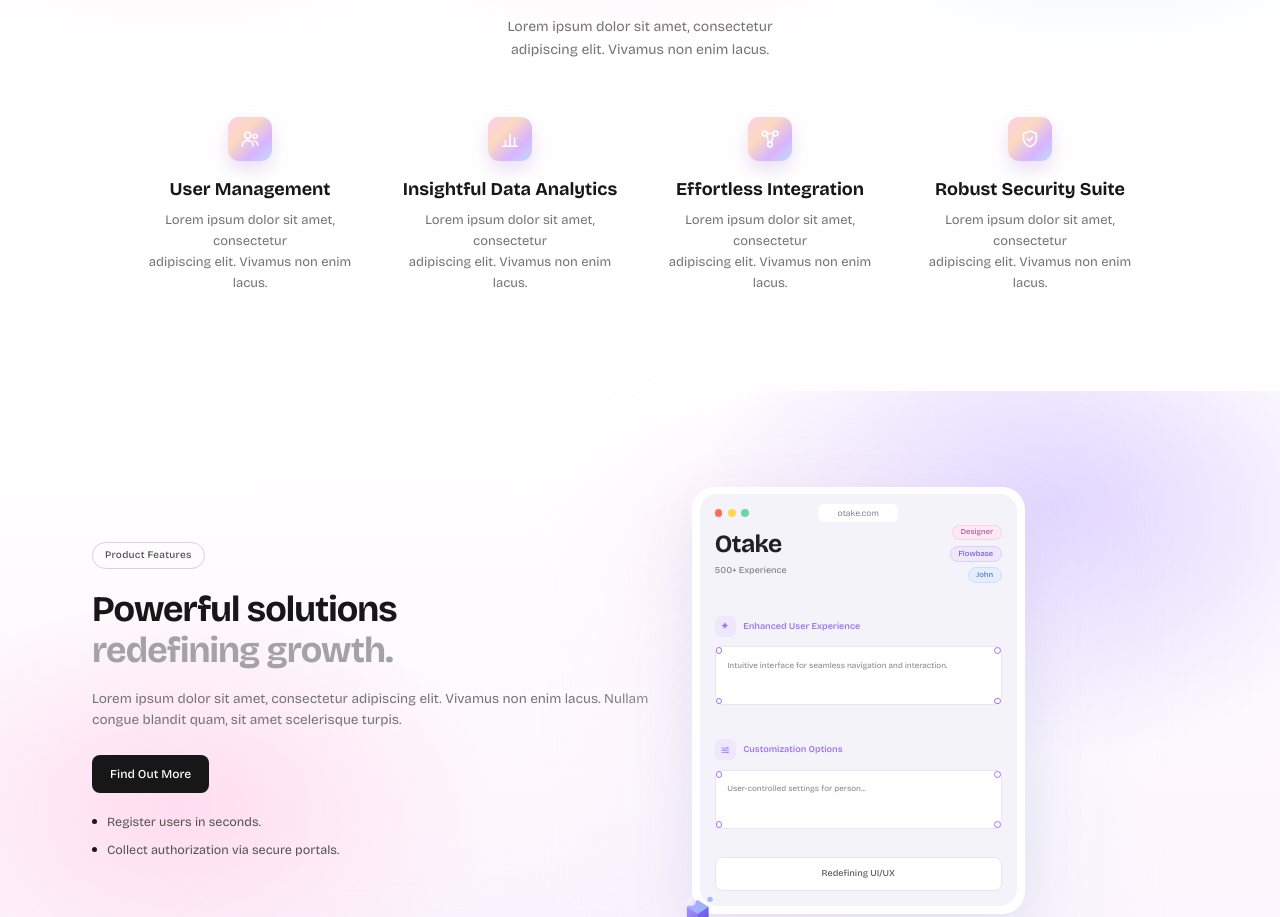
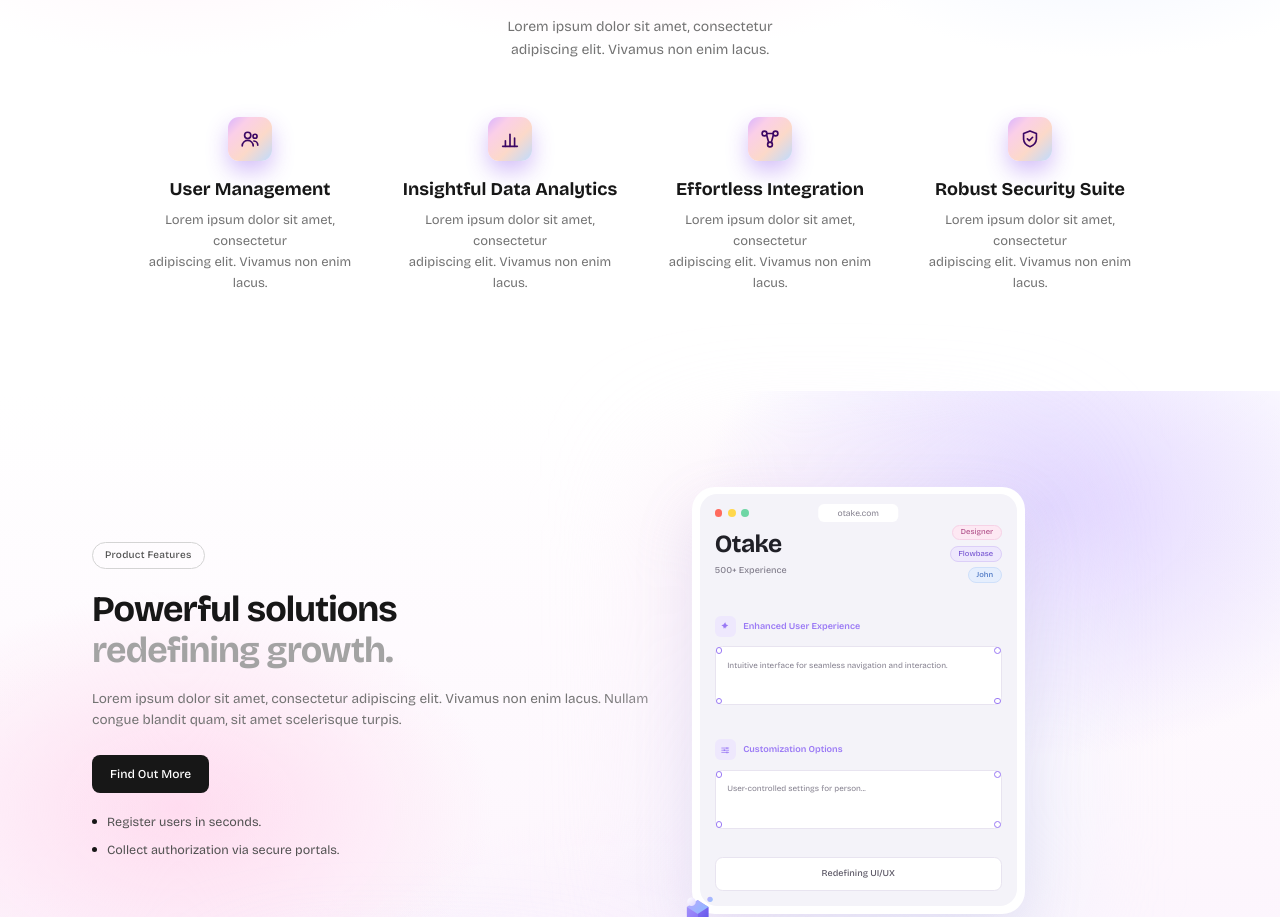
Before and after one commit to priyansh-kevalon/Otake-Website-Design, a React (Vite) app in the folder frontend/: page / in a window 1280 px wide. Shown: the part 2147-3064 px from the top of the page. Built offline with nearby package versions, Linux system fonts and the light colour scheme.

Commit message:
feat: update icon stroke width and gradient background for improved visual consistency

```diff
--- a/frontend/src/components/sections/BusinessGrowth.jsx
+++ b/frontend/src/components/sections/BusinessGrowth.jsx
@@ -39,7 +39,7 @@ function UserIcon() {
       viewBox="0 0 24 24"
       fill="none"
       stroke="currentColor"
-      strokeWidth="1.7"
+      strokeWidth="1.8"
       strokeLinecap="round"
       strokeLinejoin="round"
       aria-hidden="true"
@@ -61,7 +61,7 @@ function AnalyticsIcon() {
       viewBox="0 0 24 24"
       fill="none"
       stroke="currentColor"
-      strokeWidth="1.7"
+      strokeWidth="1.8"
       strokeLinecap="round"
       strokeLinejoin="round"
       aria-hidden="true"
@@ -83,7 +83,7 @@ function IntegrationIcon() {
       viewBox="0 0 24 24"
       fill="none"
       stroke="currentColor"
-      strokeWidth="1.7"
+      strokeWidth="1.8"
       strokeLinecap="round"
       strokeLinejoin="round"
       aria-hidden="true"
@@ -107,7 +107,7 @@ function SecurityIcon() {
       viewBox="0 0 24 24"
       fill="none"
       stroke="currentColor"
-      strokeWidth="1.7"
+      strokeWidth="1.8"
       strokeLinecap="round"
       strokeLinejoin="round"
       aria-hidden="true"
@@ -127,7 +127,7 @@ const FEATURES = [
 ]
 
 const ICON_GRADIENT =
-  'bg-[linear-gradient(135deg,#fbcfe8_0%,#fdd9c0_35%,#d8b4fe_70%,#bfdbfe_100%)]'
+  'bg-[linear-gradient(135deg,#d9b4fe_0%,#fbcfe8_25%,#fcd9c9_60%,#bfdbfe_100%)]'
 
 function BusinessGrowth() {
   return (
@@ -151,7 +151,7 @@ function BusinessGrowth() {
           {FEATURES.map((feature) => (
             <div key={feature.id} className="flex flex-col items-center text-center">
               <span
-                className={`flex h-11 w-11 items-center justify-center rounded-[11px] text-white shadow-[0_8px_18px_rgba(196,160,220,0.35)] ${ICON_GRADIENT}`}
+                className={`flex h-11 w-11 items-center justify-center rounded-[11px] text-[#3B0764] shadow-[0_10px_22px_rgba(124,58,237,0.32)] ${ICON_GRADIENT}`}
                 aria-hidden="true"
               >
                 {feature.icon}
```
